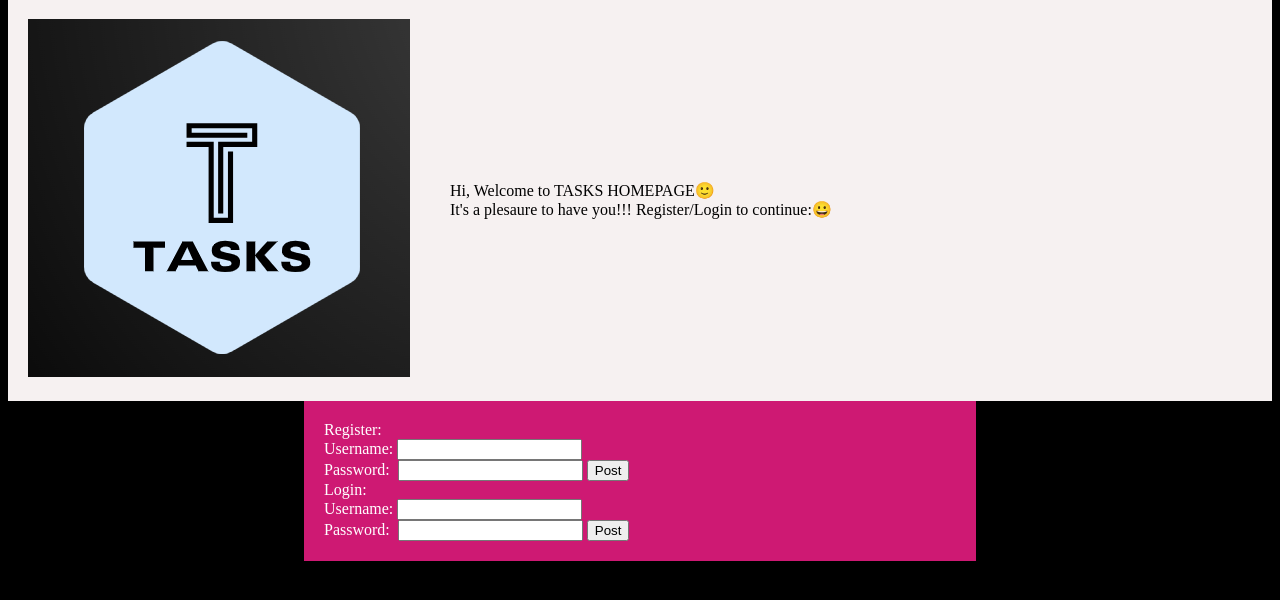
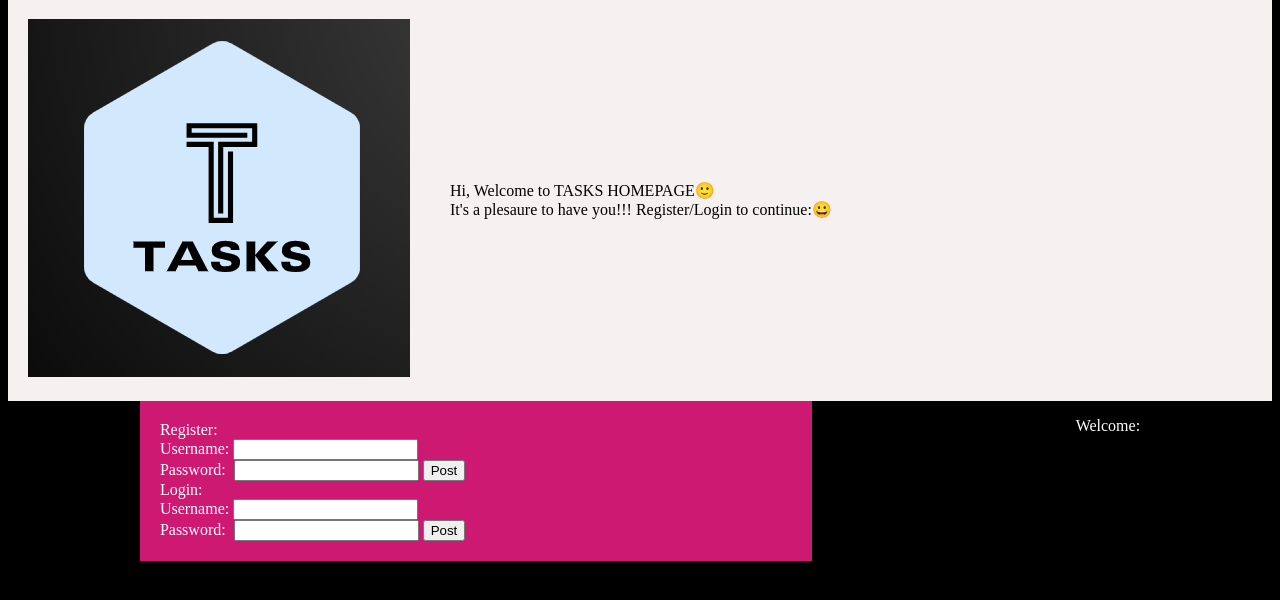
Before and after one commit to Tasks312/Tasks-312Project, a Python web app: template App/templates/index.html in a window 1280 px wide. Shown: the part 68-668 px from the top of the page. Run offline with Jinja, Linux system fonts and the light colour scheme; the template is opened without the code that fills it, so the values that code supplies are empty.

Commit message:
Added html for displaying user

```diff
--- a/App/templates/index.html
+++ b/App/templates/index.html
@@ -53,6 +53,10 @@
 
 
         </div>
+        <div class="user-info">
+                <p id="user-username">Welcome:  <span id="username-display"></span></p>
+            </div>
+        </div>
     </div>
 
 
```
